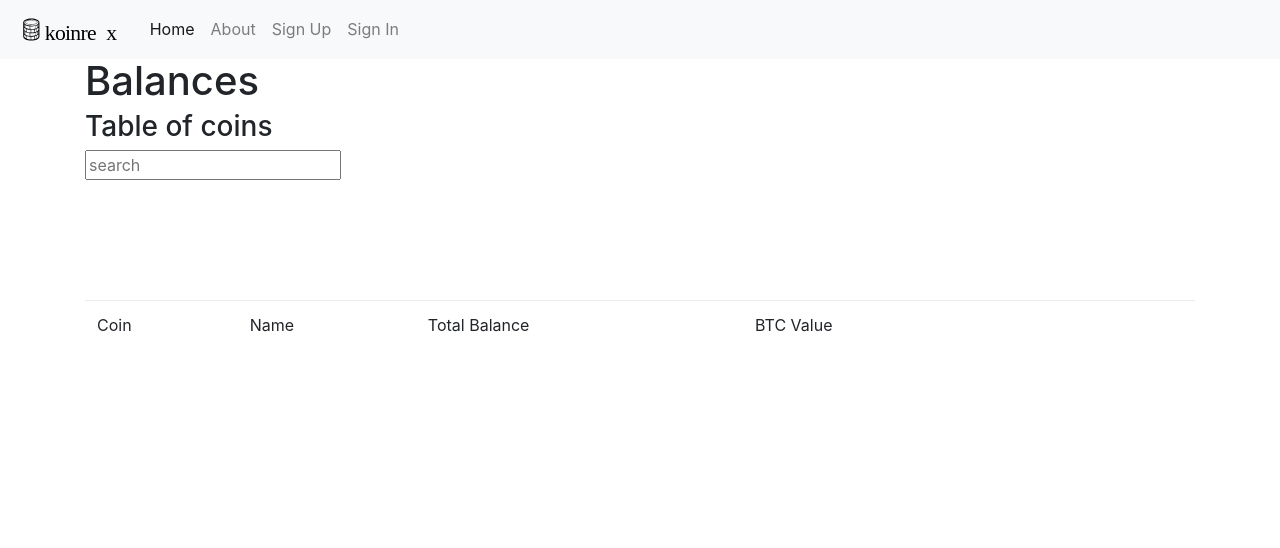
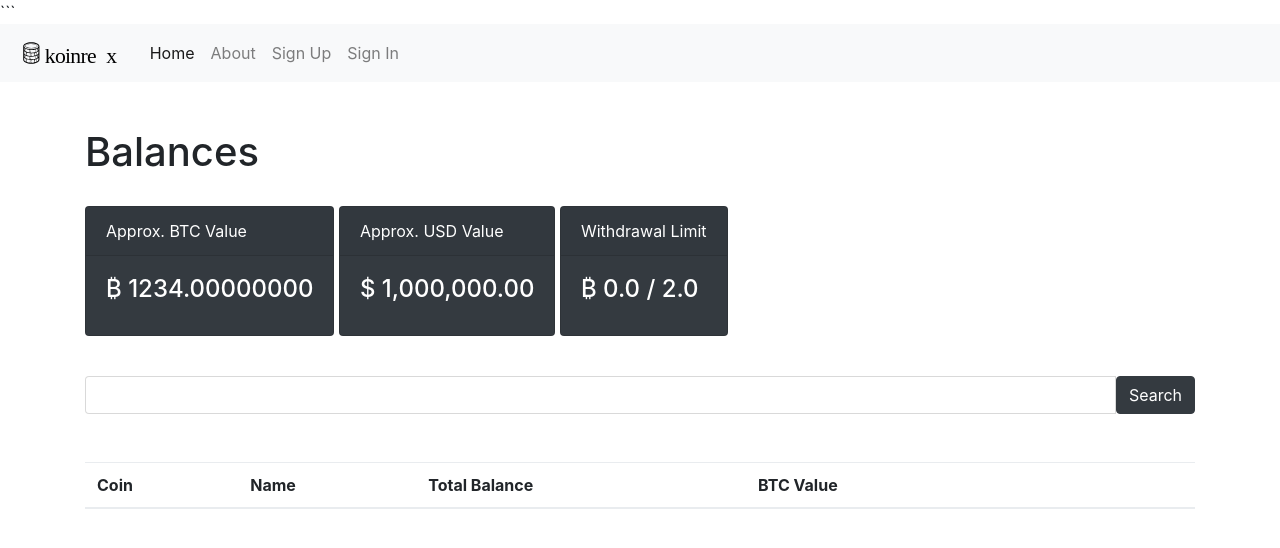
Before and after one commit to omporter/Koinrex, a Django app: template moneybag/templates/moneybag/wallet_home.html in a window 1280 px wide. Shown: the top 548 px of the page. Run offline with Django 3.2, Linux system fonts and the light colour scheme; the template is opened without the code that fills it, so the values that code supplies are empty; some libraries are stand-ins or nearby versions.

Commit message:
added design changes to the html page

````diff
--- a/moneybag/templates/moneybag/wallet_home.html
+++ b/moneybag/templates/moneybag/wallet_home.html
@@ -1,33 +1,68 @@
-{% extends "base.html" %}
+```{% extends "base.html" %}
 {% load static %}
 {% block title %}Wallet - Balance{% endblock %}
-
 {% block content %}
-
-<h1>Balances</h1>
-<h3>Table of coins</h3>
-<div class="ui-widget" style="padding-bottom: 120px;">
-<input type="text" placeholder="search" id="coin_search">
+    <br>
+    </br>
+    <div><h1>Balances</h1>
     </div>
-<table class="table" style="padding-top: 120px;">
+    <br>
+    <!-- <h3>Table of coins</h3> -->
+    <div>
+        <div class="card text-white bg-dark mb-3 d-inline-block" style="max-width: 20rem;">
+            <div class="card-header">Approx. BTC Value</div>
+            <div class="card-body">
+                <h4 class="card-title">₿ 1234.00000000</h4>
+            </div>
+        </div>
+        <div class="card text-white bg-dark mb-3 d-inline-block" style="max-width: 20rem;">
+            <div class="card-header">Approx. USD Value</div>
+            <div class="card-body">
+                <h4 class="card-title">$ 1,000,000.00</h4>
+            </div>
+        </div>
+        <div class="card text-white bg-dark mb-3 d-inline-block" style="max-width: 20rem;">
+            <div class="card-header">Withdrawal Limit</div>
+            <div class="card-body">
+                <h4 class="card-title">₿ 0.0 / 2.0</h4>
+            </div>
+        </div>
+    </div>
+    <br>
+    <div class="input-group">
+        <input type="text" class="form-control" placeholder="" aria-label="" aria-describedby="basic-addon1" id="coin_search">
+        <div class="input-group-append">
+            <button class="btn btn-dark" type="button">Search</button>
+        </div>
+    </div><br></br>
+    <div>
+        <table class="table">
+            <thead class="thead-dark">
                 <tr>
-<td>Coin</td>
-<td>Name</td>
-<td>Total Balance</td>
-<td>BTC Value</td>
-<td></td>
-<td></td>
-<td></td>
+                    <th>Coin</th>
+                    <th>Name</th>
+                    <th>Total Balance</th>
+                    <th>BTC Value</th>
+                    <th></th>
+                    <th></th>
+                    <th></th>
                 </tr>
+            </thead>
+            <tbody>
                 {% for key,item in coins.items %}
                     <tr>
-<td>{{item.currency_ticker}}</td>
+                        <th scope="row">{{item.currency_ticker}}</th>
                         <td>{{item.user_coin}}</td>
                         <td>{{item.user_balance}}</td>
                         <td>{{item.coin_btc_value}}</td>
-<tr>
+                        <td><button class="btn btn-dark btn-sm" type="button">Deposit</button></td>
+                        <td><button class="btn btn-dark btn-sm" type="button">Withdraw</button></td>
+                        <td><button class="btn btn-dark btn-sm" type="button">Trade</button></td>
+                    </tr>
                 {%endfor%}
+            </tbody>
             </table>
+    </div>
+    {% endblock content %}
 
-
-{% endblock content %}
+```
````
Lines whose indentation alone changed are shown as unchanged.
